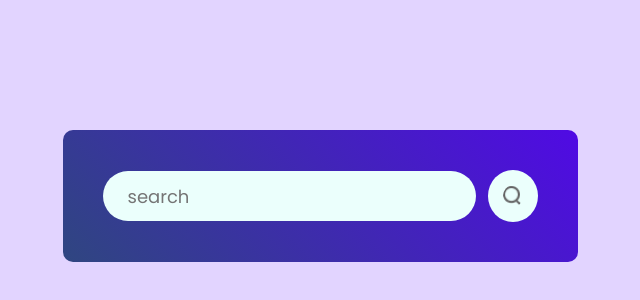
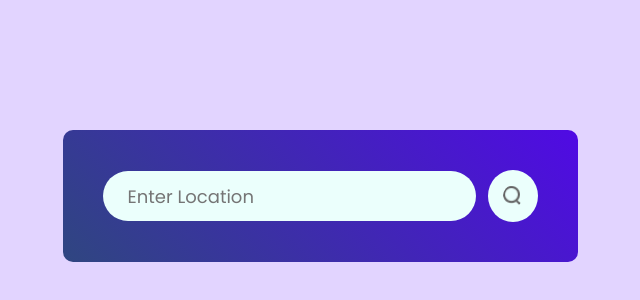
Before and after one commit to mayomide1/Weather-App, a React (Vite) app: page / in a window 1280 px wide. Shown: the part 204-504 px from the top of the page, without its empty margins (320-960 px from the left). Built offline with nearby package versions, Linux system fonts and the light colour scheme; a web font is replaced by a local one.

Commit message:
Fixed the bug in the code

```diff
--- a/src/components/Weather.jsx
+++ b/src/components/Weather.jsx
@@ -2,7 +2,7 @@ import React, { useRef, useState } from 'react';
 import './Weather.css';
 import search_icon from '../assets/search.png';
 import clear_icon from '../assets/clear.png';
-import cloud_icon from '../assets/cloud.png';
+import cloud_icon from '../assets/cloud.avif';
 import drizzle_icon from '../assets/drizzle.png';
 import humidity_icon from '../assets/humidity.png';
 import rain_icon from '../assets/rain.png';
@@ -67,8 +67,8 @@ function Weather() {
         <input
           ref={inputRef}
           type="text"
-          placeholder='search'
-          onKeyDown={(e) => e.key === "Enter" && search(inputRef.current.value)} // press Enter to search
+          placeholder='Enter Location'
+          onKeyDown={(e) => e.key === "Enter" && search(inputRef.current.value)}
         />
         <img
           src={search_icon}
```
Also changed, not shown: src/assets/cloud.avif (added), src/assets/cloud.png (deleted).
